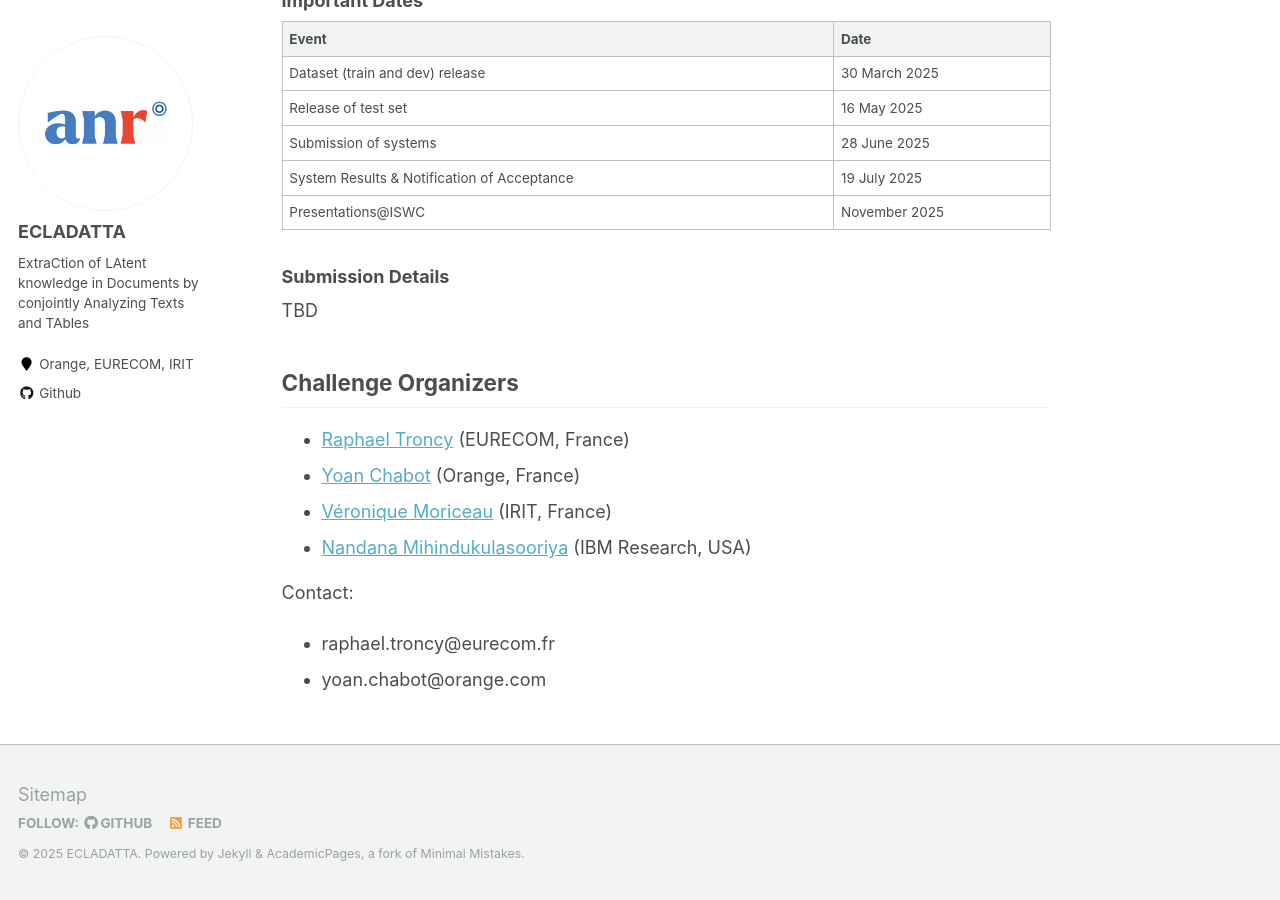
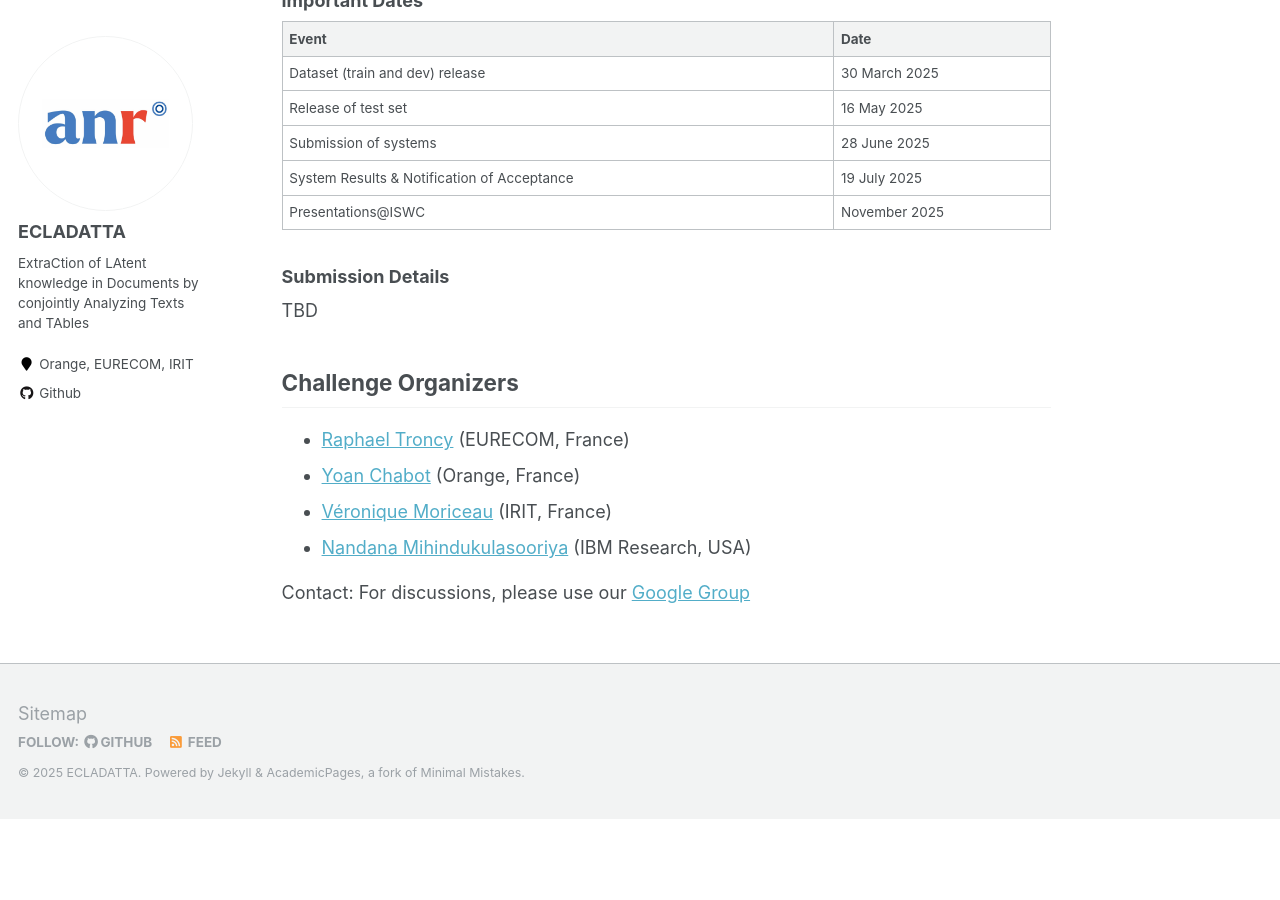
Before and after one commit to ecladatta/ecladatta.github.io, a Jekyll site: the page built from _pages/triplet.md, in a window 1280 px wide and 900 px high, scrolled down 1469 px. Built offline with Jekyll 4.4.1, drawn with Linux system fonts in a browser that asks for light colours; after the commit the page ends 2288 px from its top, so only the background shows below that.

Commit message:
Update triplet.md

```diff
--- a/_pages/triplet.md
+++ b/_pages/triplet.md
@@ -42,5 +42,4 @@ TBD
 - [Nandana Mihindukulasooriya](https://scholar.google.es/citations?user=obOPbVQAAAAJ&hl=en) (IBM Research, USA)
 
 Contact:
-- raphael.troncy@eurecom.fr
-- yoan.chabot@orange.com
+For discussions, please use our [Google Group](https://groups.google.com/g/triplet-challenge)
```
